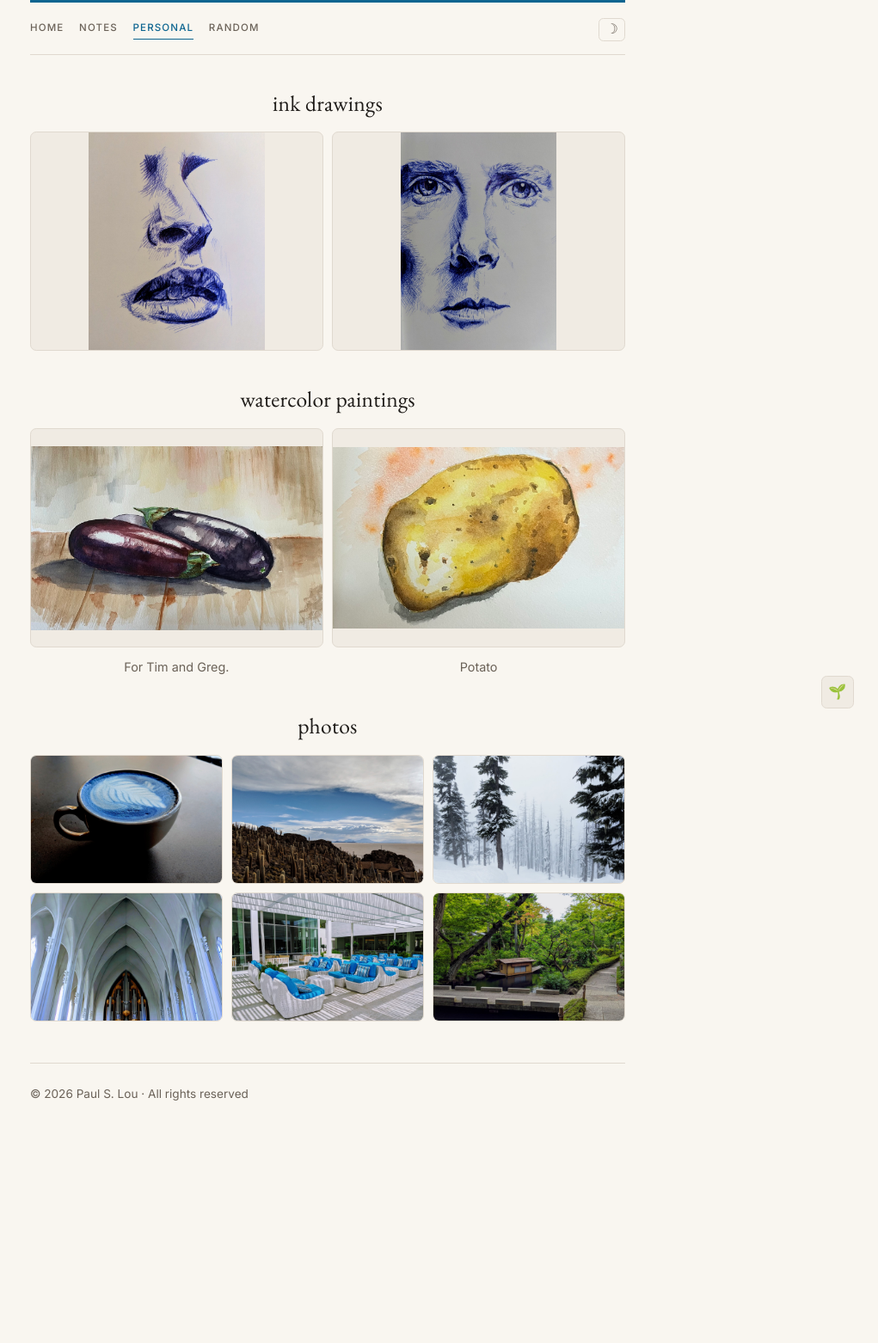
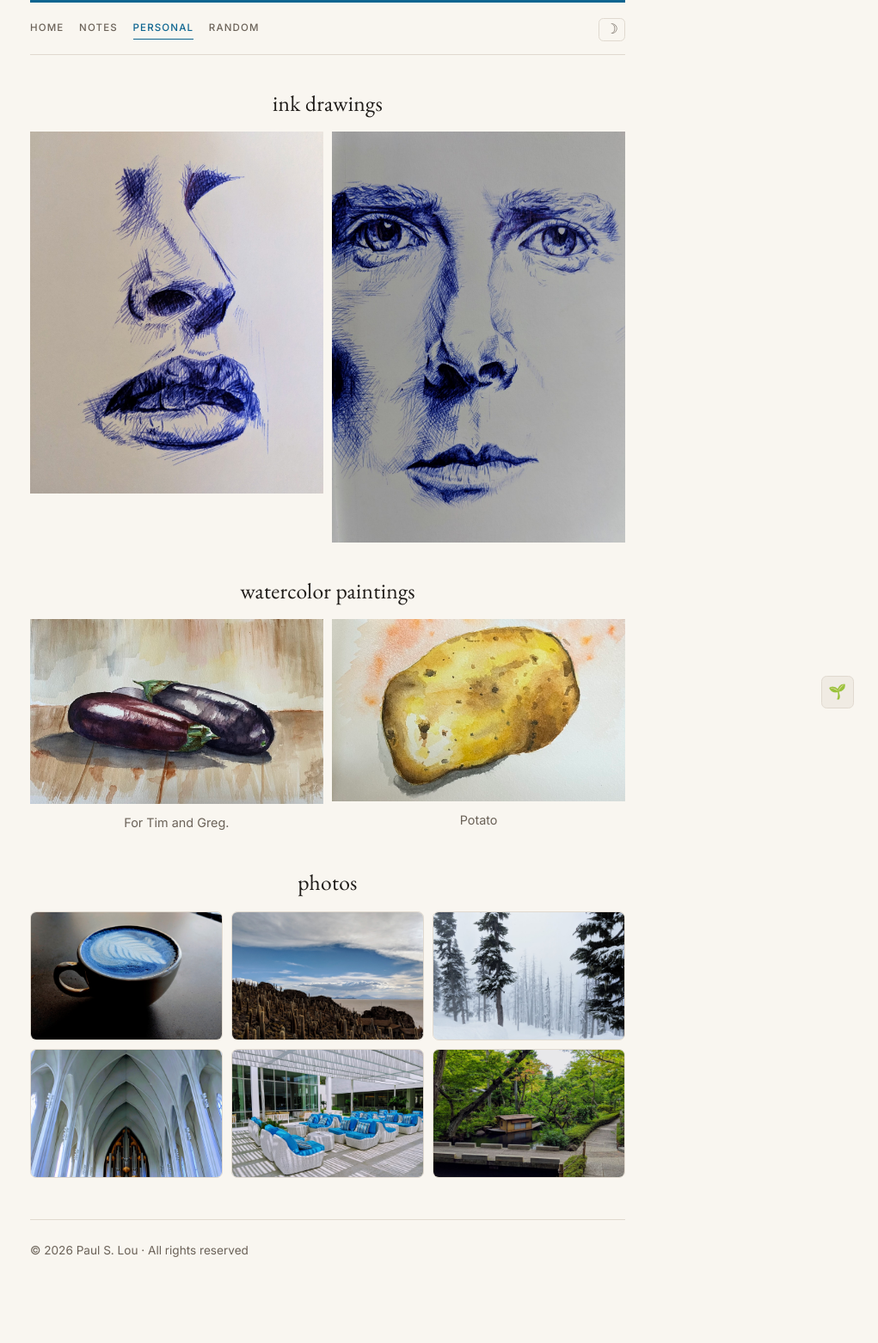
Before and after one commit to pslou/pslou.github.io, a Jekyll site: the page built from portfolio.html, in a window 1280 px wide. Shown: the whole page at 86% size, without its empty margins (259-1280 px from the left). Built offline with Jekyll 4.4.1, drawn with Linux system fonts in a browser that asks for light colours; before the commit the page ends 1381 px from its top, so only the background shows below that.

Commit message:
remove borders

```diff
--- a/assets/css/main.css
+++ b/assets/css/main.css
@@ -955,12 +955,12 @@ code {
   min-width: 0;
   margin: 0;
 }
-.artwork-link { display: block; border-radius: 0.45rem; }
+.artwork-link { display: block; }
 .portfolio-img.artwork-img {
   height: auto;
-  aspect-ratio: 4 / 3;
   object-fit: contain;
-  background: var(--c-bg-card);
+  border: 0;
+  border-radius: 0;
 }
 .portfolio-artwork__caption {
   margin-top: 0.65rem;
```
